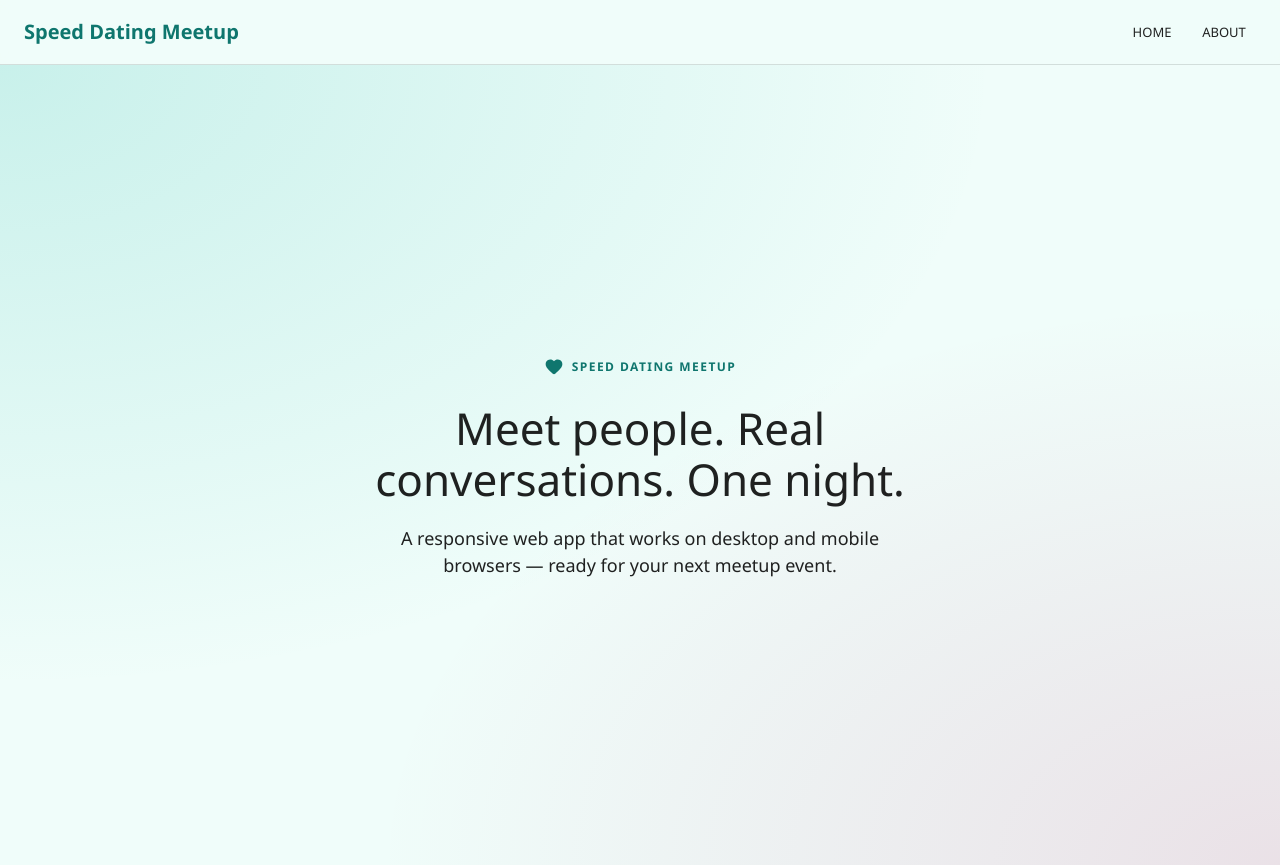
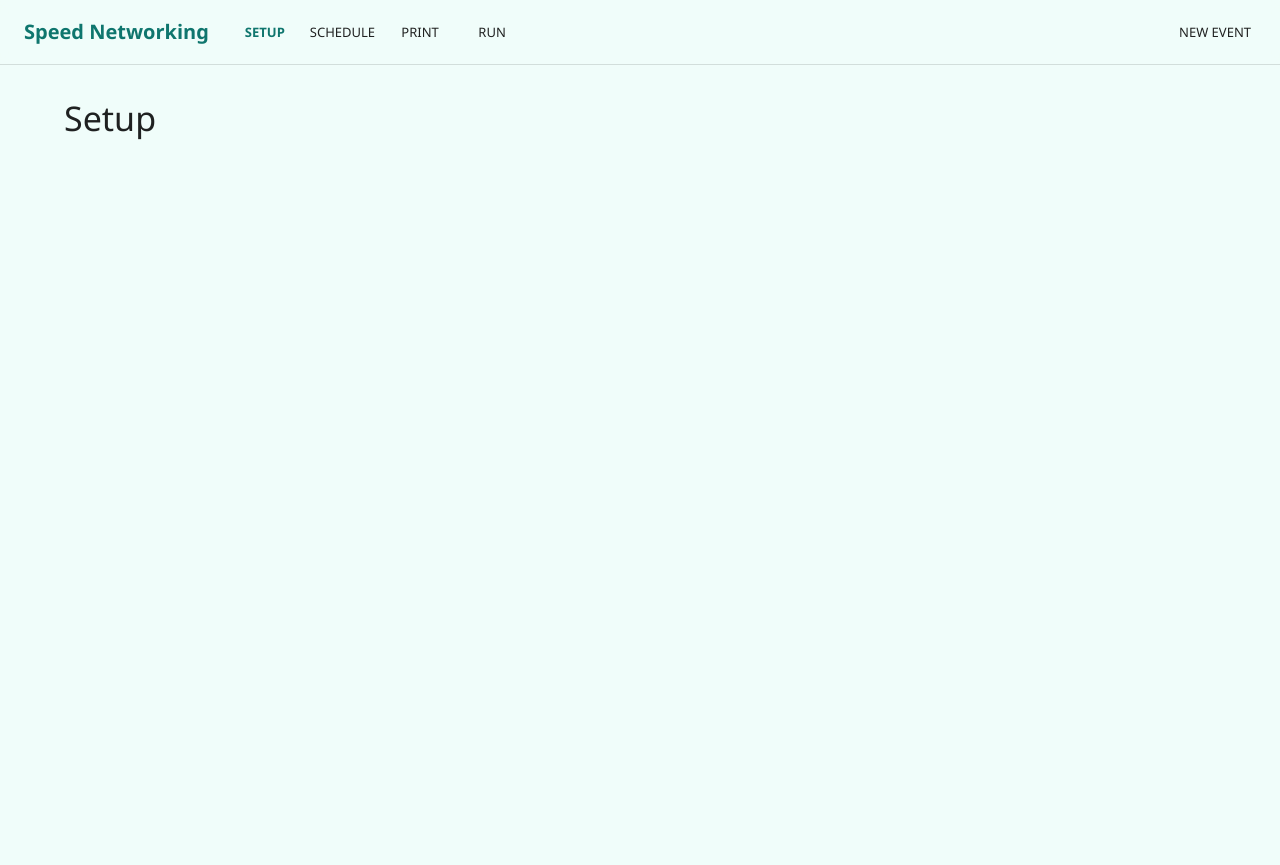
Before and after one commit to mariuszizydorek/speed-dating-meetup, a React app: page /setup in a window 1280 px wide. Before the commit this address led to /. After the commit the page ends 800 px from the top, so only its background shows below. Built offline with nearby package versions, Linux system fonts and the light colour scheme; the HTML template or start-up script is replaced by a standard one.

Commit message:
refactor: swap in 4-page router with EventProvider at root

```diff
--- a/src/App.tsx
+++ b/src/App.tsx
@@ -1,14 +1,15 @@
 import { CssBaseline, ThemeProvider } from '@mui/material';
 import { AppRouter } from './router';
+import { EventProvider } from './state/EventContext';
 import { theme } from './theme';
 
-const App = () => {
-  return (
-    <ThemeProvider theme={theme}>
-      <CssBaseline />
+const App = () => (
+  <ThemeProvider theme={theme}>
+    <CssBaseline />
+    <EventProvider>
       <AppRouter />
-    </ThemeProvider>
-  );
-};
+    </EventProvider>
+  </ThemeProvider>
+);
 
 export default App;
--- a/src/components/AppLayout.tsx
+++ b/src/components/AppLayout.tsx
@@ -1,44 +1,49 @@
-import { AppBar, Box, Button, Toolbar, Typography } from '@mui/material';
-import { Link as RouterLink, Outlet } from 'react-router-dom';
+import { AppBar, Box, Button, Stack, Toolbar, Typography } from '@mui/material';
+import { NavLink, Outlet, useLocation } from 'react-router-dom';
+import { useEvent } from '../state/EventContext';
+
+const NAV = [
+  { to: '/setup', label: 'Setup' },
+  { to: '/schedule', label: 'Schedule' },
+  { to: '/print', label: 'Print' },
+  { to: '/run', label: 'Run' },
+] as const;
 
 export function AppLayout() {
+  const { actions } = useEvent();
+  const location = useLocation();
+
   return (
     <Box sx={{ minHeight: '100dvh', display: 'flex', flexDirection: 'column' }}>
-      <AppBar
-        position="sticky"
-        elevation={0}
-        color="transparent"
-        sx={{
-          borderBottom: 1,
-          borderColor: 'divider',
-          backdropFilter: 'blur(8px)',
-          bgcolor: 'rgba(240, 253, 250, 0.85)',
-        }}
-      >
+      <AppBar position="sticky" elevation={0} color="transparent"
+        sx={{ borderBottom: 1, borderColor: 'divider', backdropFilter: 'blur(8px)',
+              bgcolor: 'rgba(240, 253, 250, 0.85)' }}>
         <Toolbar sx={{ gap: 1, minHeight: { xs: 56, sm: 64 } }}>
-          <Typography
-            component={RouterLink}
-            to="/"
-            variant="h6"
-            sx={{
-              flexGrow: 1,
-              textDecoration: 'none',
-              color: 'primary.main',
-              fontWeight: 700,
-              fontSize: { xs: '1rem', sm: '1.25rem' },
-            }}
-          >
-            Speed Dating Meetup
+          <Typography variant="h6" sx={{ color: 'primary.main', fontWeight: 700, mr: 2 }}>
+            Speed Networking
           </Typography>
-          <Button component={RouterLink} to="/" color="inherit" size="small">
-            Home
-          </Button>
-          <Button component={RouterLink} to="/about" color="inherit" size="small">
-            About
+          <Stack direction="row" spacing={1} sx={{ flexGrow: 1 }}>
+            {NAV.map((item) => (
+              <Button key={item.to} component={NavLink} to={item.to} size="small"
+                sx={{
+                  color: location.pathname.startsWith(item.to) ? 'primary.main' : 'text.primary',
+                  fontWeight: location.pathname.startsWith(item.to) ? 700 : 500,
+                }}>
+                {item.label}
+              </Button>
+            ))}
+          </Stack>
+          <Button size="small" color="inherit"
+            onClick={() => {
+              if (confirm('Start a new event? This will clear the current roster, schedule, and run state.')) {
+                actions.clearEvent();
+              }
+            }}>
+            New event
           </Button>
         </Toolbar>
       </AppBar>
-      <Box sx={{ flex: 1 }}>
+      <Box component="main" sx={{ flex: 1 }}>
         <Outlet />
       </Box>
     </Box>
--- a/src/pages/AboutPage.tsx
+++ /dev/null
@@ -1,17 +0,0 @@
-import { Box, Container, Typography } from '@mui/material';
-
-export function AboutPage() {
-  return (
-    <Box component="main" sx={{ minHeight: '100dvh', py: { xs: 4, sm: 6 }, px: { xs: 2, sm: 3 } }}>
-      <Container maxWidth="sm" disableGutters>
-        <Typography component="h1" variant="h4" gutterBottom>
-          About
-        </Typography>
-        <Typography color="text.secondary">
-          Speed Dating Meetup helps organizers run short, structured meetups on
-          any device — phone, tablet, or desktop.
-        </Typography>
-      </Container>
-    </Box>
-  );
-}
--- a/src/pages/HomePage.tsx
+++ /dev/null
@@ -1,70 +0,0 @@
-import { Box, Container, Typography } from '@mui/material';
-import FavoriteRoundedIcon from '@mui/icons-material/FavoriteRounded';
-
-export function HomePage() {
-  return (
-    <Box
-      component="main"
-      sx={{
-        minHeight: '100dvh',
-        display: 'flex',
-        alignItems: 'center',
-        background:
-          'radial-gradient(ellipse at top left, rgba(20, 184, 166, 0.18), transparent 55%), radial-gradient(ellipse at bottom right, rgba(190, 24, 93, 0.12), transparent 50%), #f0fdfa',
-        py: { xs: 4, sm: 6 },
-        px: { xs: 2, sm: 3 },
-      }}
-    >
-      <Container maxWidth="sm" disableGutters>
-        <Box
-          sx={{
-            display: 'flex',
-            flexDirection: 'column',
-            gap: { xs: 2, sm: 2.5 },
-            textAlign: { xs: 'left', sm: 'center' },
-          }}
-        >
-          <Box
-            sx={{
-              display: 'inline-flex',
-              alignItems: 'center',
-              gap: 1,
-              color: 'primary.main',
-              alignSelf: { sm: 'center' },
-            }}
-          >
-            <FavoriteRoundedIcon fontSize="small" aria-hidden />
-            <Typography
-              component="span"
-              variant="overline"
-              sx={{ letterSpacing: '0.12em', fontWeight: 700 }}
-            >
-              Speed Dating Meetup
-            </Typography>
-          </Box>
-
-          <Typography
-            component="h1"
-            variant="h3"
-            sx={{
-              fontSize: { xs: '2rem', sm: '2.75rem' },
-              lineHeight: 1.15,
-              color: 'text.primary',
-            }}
-          >
-            Meet people. Real conversations. One night.
-          </Typography>
-
-          <Typography
-            variant="body1"
-            color="text.secondary"
-            sx={{ fontSize: { xs: '1rem', sm: '1.125rem' }, maxWidth: 480, mx: { sm: 'auto' } }}
-          >
-            A responsive web app that works on desktop and mobile browsers —
-            ready for your next meetup event.
-          </Typography>
-        </Box>
-      </Container>
-    </Box>
-  );
-}
--- /dev/null
+++ b/src/pages/PrintPage.tsx
@@ -0,0 +1,9 @@
+import { Container, Typography } from '@mui/material';
+
+export function PrintPage() {
+  return (
+    <Container sx={{ py: 4 }}>
+      <Typography variant="h4" component="h1">Print</Typography>
+    </Container>
+  );
+}
--- /dev/null
+++ b/src/pages/RunPage.tsx
@@ -0,0 +1,9 @@
+import { Container, Typography } from '@mui/material';
+
+export function RunPage() {
+  return (
+    <Container sx={{ py: 4 }}>
+      <Typography variant="h4" component="h1">Run</Typography>
+    </Container>
+  );
+}
--- /dev/null
+++ b/src/pages/SchedulePage.tsx
@@ -0,0 +1,9 @@
+import { Container, Typography } from '@mui/material';
+
+export function SchedulePage() {
+  return (
+    <Container sx={{ py: 4 }}>
+      <Typography variant="h4" component="h1">Schedule</Typography>
+    </Container>
+  );
+}
--- /dev/null
+++ b/src/pages/SetupPage.tsx
@@ -0,0 +1,9 @@
+import { Container, Typography } from '@mui/material';
+
+export function SetupPage() {
+  return (
+    <Container sx={{ py: 4 }}>
+      <Typography variant="h4" component="h1">Setup</Typography>
+    </Container>
+  );
+}
--- a/src/router.tsx
+++ b/src/router.tsx
@@ -1,16 +1,21 @@
 import { BrowserRouter, Navigate, Route, Routes } from 'react-router-dom';
 import { AppLayout } from './components/AppLayout';
-import { AboutPage } from './pages/AboutPage';
-import { HomePage } from './pages/HomePage';
+import { SetupPage } from './pages/SetupPage';
+import { SchedulePage } from './pages/SchedulePage';
+import { PrintPage } from './pages/PrintPage';
+import { RunPage } from './pages/RunPage';
 
 export function AppRouter() {
   return (
     <BrowserRouter>
       <Routes>
         <Route element={<AppLayout />}>
-          <Route index element={<HomePage />} />
-          <Route path="about" element={<AboutPage />} />
-          <Route path="*" element={<Navigate to="/" replace />} />
+          <Route index element={<Navigate to="/setup" replace />} />
+          <Route path="setup" element={<SetupPage />} />
+          <Route path="schedule" element={<SchedulePage />} />
+          <Route path="print" element={<PrintPage />} />
+          <Route path="run" element={<RunPage />} />
+          <Route path="*" element={<Navigate to="/setup" replace />} />
         </Route>
       </Routes>
     </BrowserRouter>
```
Also changed, not shown: 1 other file (tests, documents, lock files or other folders).
